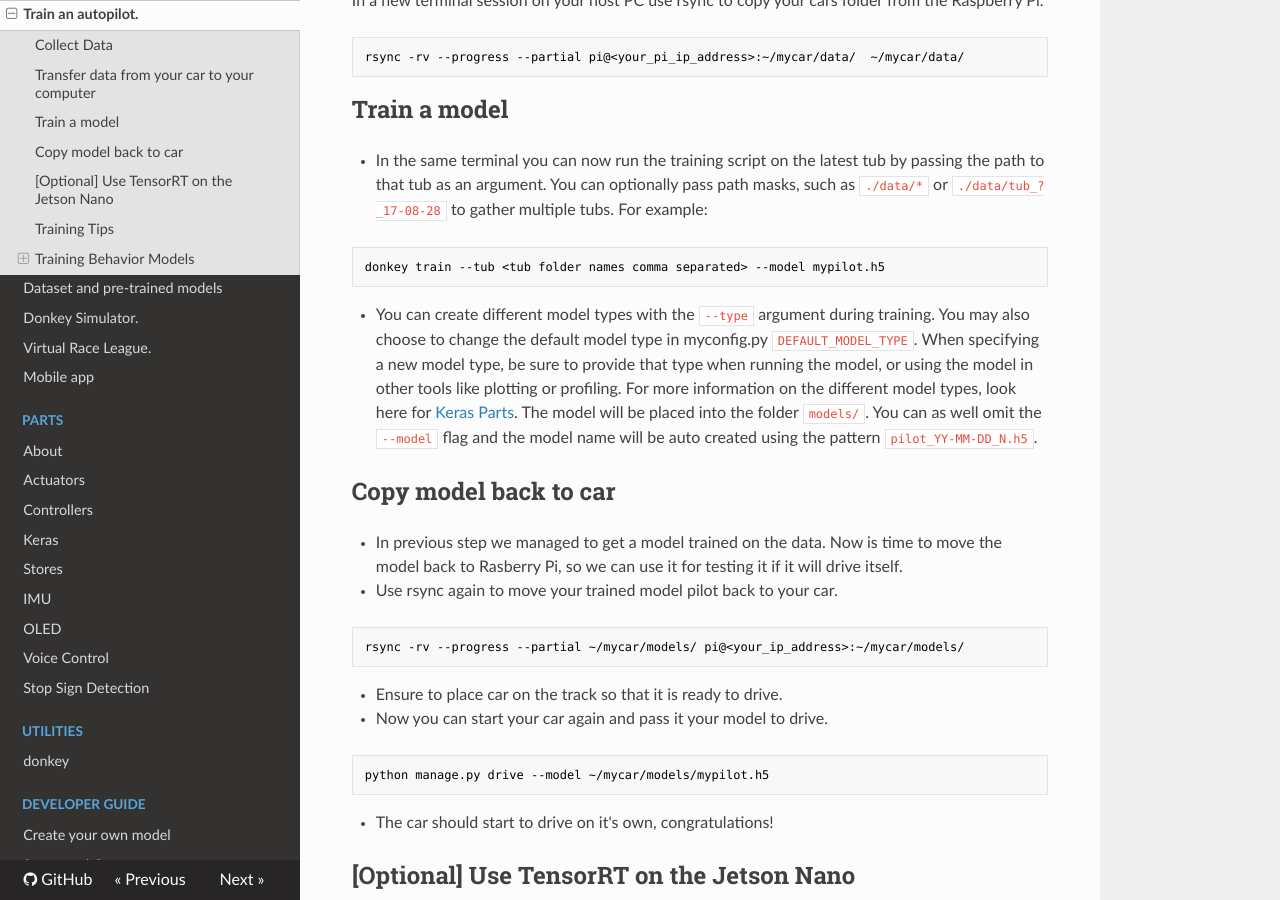
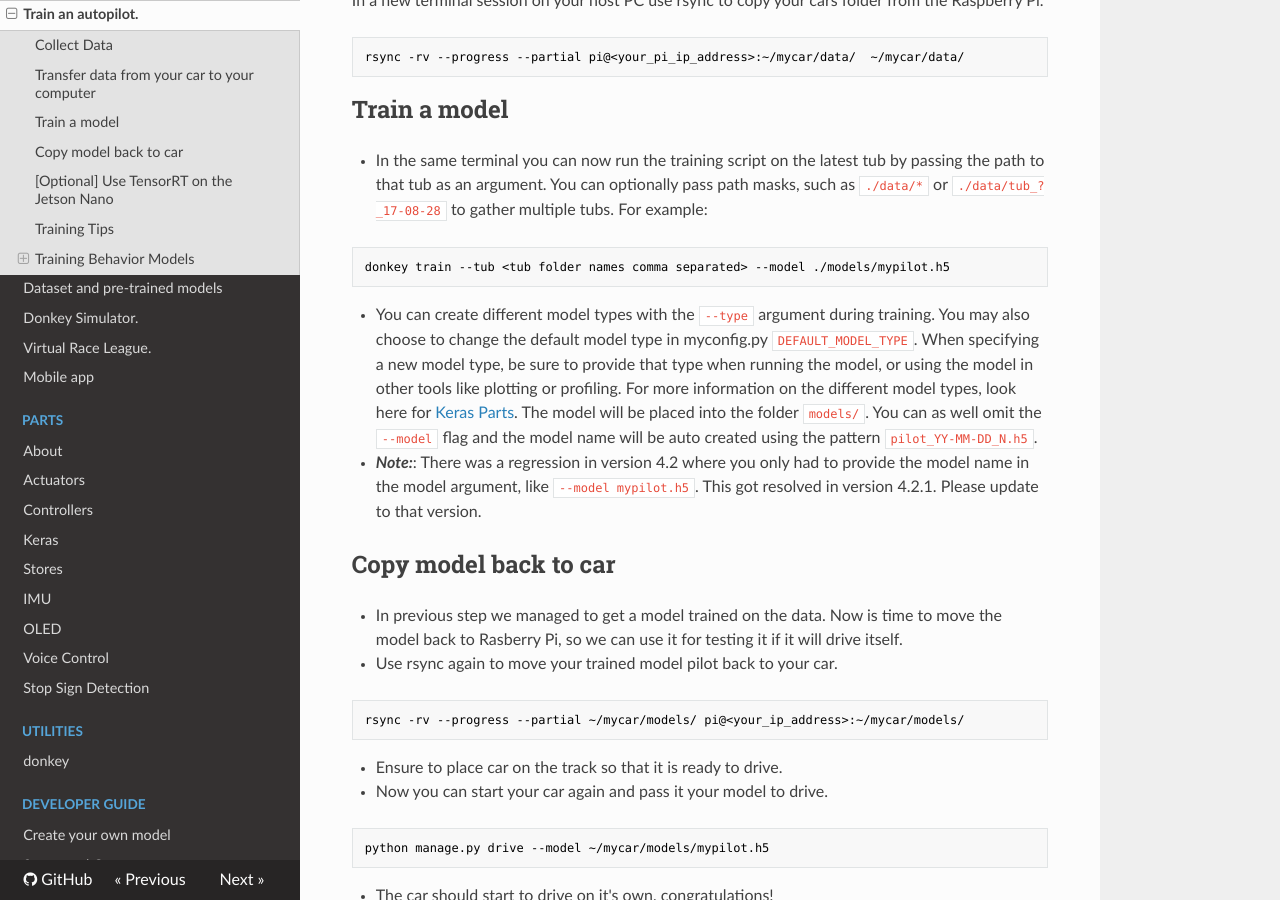
Before and after one commit to autorope/donkeydocs, an MkDocs documentation site: the page built from docs/guide/train_autopilot.md, in a window 1280 px wide and 900 px high, scrolled down 742 px. Built offline with MkDocs 1.6.1, drawn with Linux system fonts in a browser that asks for light colours; nearby versions of some CDN libraries; old or Windows-style settings are respelled for this version of MkDocs.

Commit message:
Update to align w/ new release 4.2.1

````diff
--- a/docs/guide/train_autopilot.md
+++ b/docs/guide/train_autopilot.md
@@ -31,10 +31,12 @@ rsync -rv --progress --partial pi@<your_pi_ip_address>:~/mycar/data/  ~/mycar/da
 * In the same terminal you can now run the training script on the latest tub by passing the path to that tub as an argument. You can optionally pass path masks, such as `./data/*` or `./data/tub_?_17-08-28` to gather multiple tubs. For example:
 
 ```bash
-donkey train --tub <tub folder names comma separated> --model mypilot.h5
+donkey train --tub <tub folder names comma separated> --model ./models/mypilot.h5
 ```
 
 * You can create different model types with the `--type` argument during training. You may also choose to change the default model type in myconfig.py `DEFAULT_MODEL_TYPE`. When specifying a new model type, be sure to provide that type when running the model, or using the model in other tools like plotting or profiling. For more information on the different model types, look here for [Keras Parts](/parts/keras). The model will be placed into the folder `models/`. You can as well omit the `--model` flag and the model name will be auto created using the pattern `pilot_YY-MM-DD_N.h5`.
+
+* _**Note:**_: There was a regression in version 4.2 where you only had to provide the model name in the model argument, like `--model mypilot.h5`. This got resolved in version 4.2.1. Please update to that version.
 
 ## Copy model back to car
 
````
